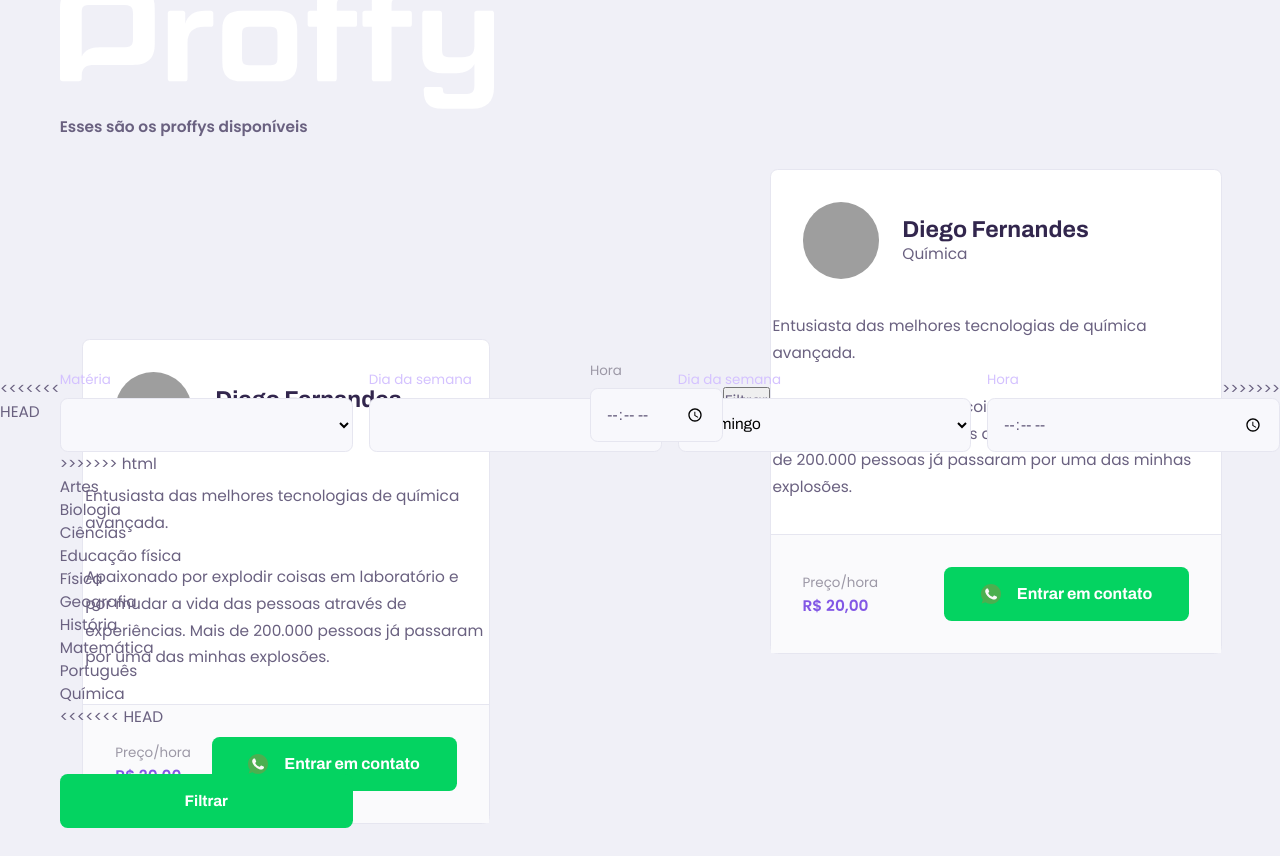
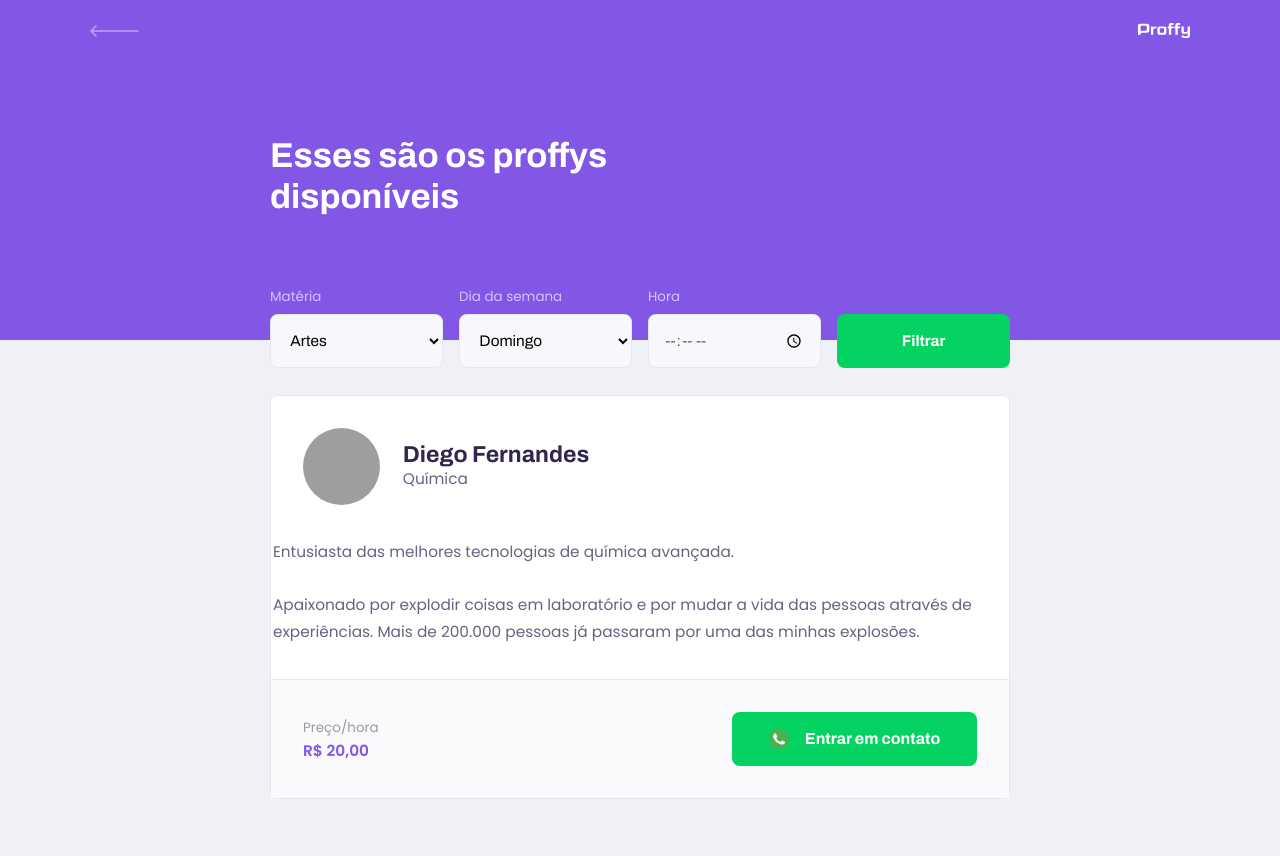
Before and after one commit to WeltonThomasFerreira/next-level-week-2, a plain HTML site: page study.html in a window 1280 px wide. After the commit the page ends 831 px from the top, so only its background shows below. Drawn offline with Linux system fonts and the light colour scheme; grey boxes are pictures that could not be loaded.

Commit message:
Update study.html

```diff
--- a/study.html
+++ b/study.html
@@ -2,33 +2,6 @@
 <html lang="pt_br">
 
 <head>
-<<<<<<< HEAD
-    <meta charset="UTF-8">
-    <meta name="viewport" content="width=device-width, initial-scale=1.0">
-    <title>Proffy | Sua plataforma de estudos online</title>
-    <link rel="stylesheet" href="styles\main.css">
-    <link rel="stylesheet" href="styles\partials\page-study.css">
-    <link
-        href="https://fonts.googleapis.com/css2?family=Archivo:wght@400;700&amp;family=Poppins:wght@400;600&amp;display=swap"
-        rel="stylesheet">
-</head>
-
-<body id="page-study">
-    <div id="container">
-        <header class="page-header">
-            <div class="top-bar-container">
-                <a href="/">
-                    <img src="images/icons/back.svg" alt="Voltar">
-                </a>
-                <img src="images/logo.svg" alt="Proffy">
-            </div>
-            <div class="header-content">
-                <strong>Esses são os proffys disponíveis</strong>
-                <form id="search-teachers">
-                    <div class="select-block">
-                        <label for="subject">Matéria</label>
-                        <select name="subject" id="subject">
-=======
 
     <meta charset="UTF-8">
     <meta name="viewport" content="width=device-width, initial-scale=1.0">
@@ -74,7 +47,6 @@
                         <label for="subject">Matéria</label>
                         <select name="subject" id="subject">
 
->>>>>>> html
                             <option value="" disabled="" hidden="">Selecione uma opção</option>
                             <option value="1">Artes</option>
                             <option value="2">Biologia</option>
@@ -86,13 +58,6 @@
                             <option value="8">Matemática</option>
                             <option value="9">Português</option>
                             <option value="10">Química</option>
-<<<<<<< HEAD
-                        </select>
-                    </div>
-                    <div class="select-block">
-                        <label for="weekday">Dia da semana</label>
-                        <select name="weekday" id="weekday">
-=======
 
                         </select>
 
@@ -103,7 +68,6 @@
                         <label for="weekday">Dia da semana</label>
                         <select name="weekday" id="weekday">
 
->>>>>>> html
                             <option value="" disabled="" hidden="">Selecione uma opção</option>
                             <option value="0">Domingo</option>
                             <option value="1">Segunda-feira</option>
@@ -112,41 +76,6 @@
                             <option value="4">Quinta-feira</option>
                             <option value="5">Sexta-feira</option>
                             <option value="6">Sábado</option>
-<<<<<<< HEAD
-                        </select>
-                    </div>
-                    <div class="input-block">
-                        <label for="time">Hora</label>
-                        <input name="time" id="time" type="time">
-                    </div>
-                    <button type="submit">Filtrar</button>
-                </form>
-            </div>
-        </header>
-        <main>
-            <article class="teacher-item">
-                <header>
-                    <img src="https://avatars2.githubusercontent.com/u/2254731?s=460&amp;u=0ba16a79456c2f250e7579cb388fa18c5c2d7d65&amp;v=4"
-                        alt="Diego Fernandes">
-                    <div>
-                        <strong>Diego Fernandes</strong>
-                        <span>Química</span>
-                    </div>
-                </header>
-                <p>Entusiasta das melhores tecnologias de química avançada.<br><br>Apaixonado por explodir coisas em
-                    laboratório e por mudar a vida das pessoas através de experiências. Mais de 200.000 pessoas já
-                    passaram por uma das minhas explosões.</p>
-                <footer>
-                    <p>Preço/hora<strong>R$ 20,00</strong>
-                    </p>
-                    <button type="button">
-                        <img src="images/icons/whatsapp.svg" alt="Whatsapp">Entrar em contato
-                    </button>
-                </footer>
-            </article>
-        </main>
-    </div>
-=======
 
                         </select>
 
@@ -214,7 +143,6 @@
 
     </div>
 
->>>>>>> html
 </body>
 
 </html>
```
